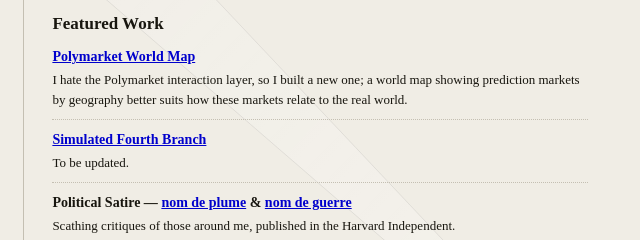
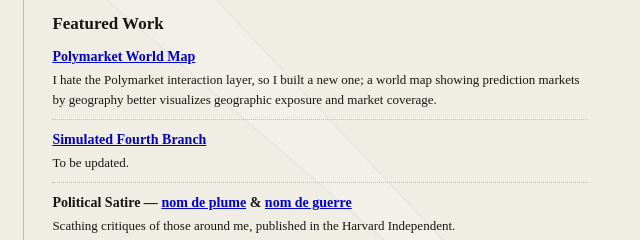
Before and after one commit to charliesteinbaum/charliesteinbaum.github.io, a plain HTML site: page index.html in a window 1280 px wide. Shown: the part 220-460 px from the top of the page, 508-1148 px from the left. Drawn offline with Linux system fonts and the light colour scheme.

Commit message:
Update Polymarket description ending

```diff
--- a/index.html
+++ b/index.html
@@ -303,7 +303,7 @@
         <ul class="projects">
           <li>
             <div class="proj-title"><a href="https://charliesteinbaum.github.io/polymarket-map-project" target="_blank" rel="noopener">Polymarket World Map</a></div>
-            <p class="proj-desc">I hate the Polymarket interaction layer, so I built a new one; a world map showing prediction markets by geography better suits how these markets relate to the real world.</p>
+            <p class="proj-desc">I hate the Polymarket interaction layer, so I built a new one; a world map showing prediction markets by geography better visualizes geographic exposure and market coverage.</p>
           </li>
           <li>
             <div class="proj-title"><a href="#" target="_blank" rel="noopener">Simulated Fourth Branch</a></div>
```
